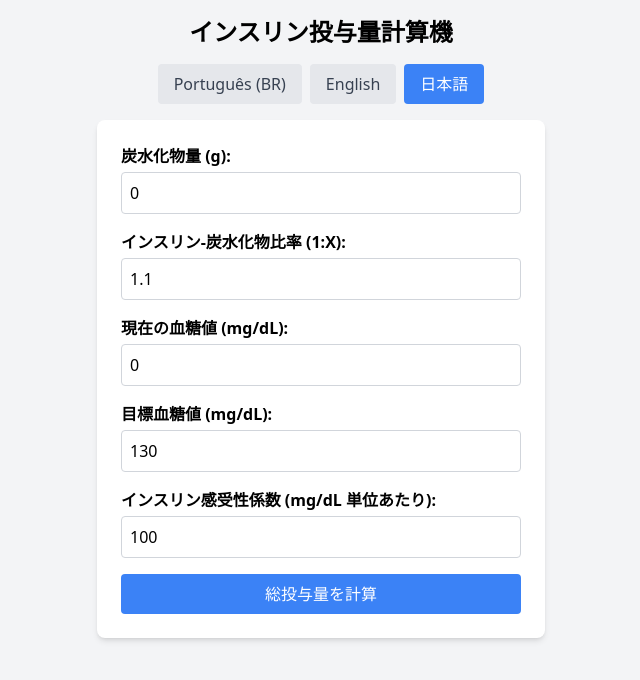
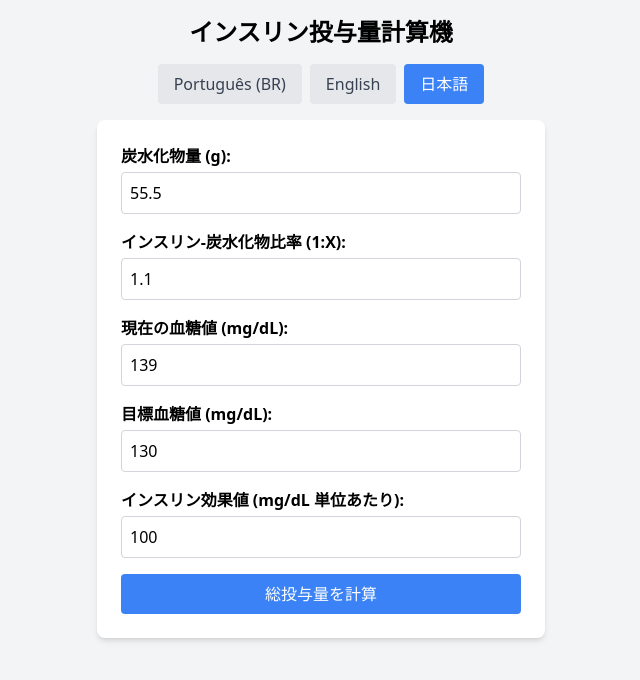
Before and after one commit to robsonrk/insulin-calculator, a Vue app: page / in a window 1280 px wide. Shown: the top 680 px of the page, without its empty margins (319-959 px from the left). Built offline with nearby package versions, Linux system fonts and the light colour scheme.

Commit message:
fix formula

```diff
--- a/src/components/InsulinCalculator.vue
+++ b/src/components/InsulinCalculator.vue
@@ -60,9 +60,9 @@ import { defineComponent, ref } from 'vue';
 export default defineComponent({
     name: 'InsulinCalculator',
     setup() {
-        const carbs = ref<number>(0);
+        const carbs = ref<number>(55.5);
         const icr = ref<number>(1.1); // Exemplo: 1 unidade para cada 10g
-        const currentGlucose = ref<number>(0);
+        const currentGlucose = ref<number>(139);
         const targetGlucose = ref<number>(130);
         const isf = ref<number>(100); // Exemplo: 1 unidade reduz 50 mg/dL
 
@@ -72,12 +72,13 @@ export default defineComponent({
 
         const calculateInsulin = () => {
             // Cálculo para carboidratos
-            insulinForCarbs.value = carbs.value / (1 / icr.value);
+            insulinForCarbs.value = carbs.value / icr.value;
+            console.log('insulinForCarbs', insulinForCarbs.value, carbs.value, icr.value);
 
             // Cálculo para correção
             const glucoseDifference = currentGlucose.value - targetGlucose.value;
             if (glucoseDifference > 0) {
-                correctionInsulin.value = (glucoseDifference / isf.value) / 10;
+                correctionInsulin.value = (glucoseDifference / isf.value);
             } else {
                 correctionInsulin.value = 0;
             }
--- a/src/locales/ja.json
+++ b/src/locales/ja.json
@@ -7,7 +7,7 @@
         "icrLabel": "インスリン-炭水化物比率 (1:X):",
         "currentGlucoseLabel": "現在の血糖値 (mg/dL):",
         "targetGlucoseLabel": "目標血糖値 (mg/dL):",
-        "isfLabel": "インスリン感受性係数 (mg/dL 単位あたり):",
+        "isfLabel": "インスリン効果値 (mg/dL 単位あたり):",
         "calculateButton": "総投与量を計算",
         "resultTitle": "総インスリン投与量: {total} 単位",
         "resultDetail": "（炭水化物用 {carbsInsulin} 単位 + 補正用 {correctionInsulin} 単位）"
--- a/src/locales/pt-BR.json
+++ b/src/locales/pt-BR.json
@@ -10,6 +10,6 @@
         "isfLabel": "Fator de Sensibilidade à Insulina (mg/dL por unidade):",
         "calculateButton": "Calcular Dose Total",
         "resultTitle": "Dose Total de Insulina: {total} unidades",
-        "resultDetail": "({carbsInsulin} unidades para carboidratos + {correctionInsulin} unidades para correção)"
+        "resultDetail": "(p/ carboidratos: {carbsInsulin} unid. + p/ correção: {correctionInsulin} unid. )"
     }
 }
```
